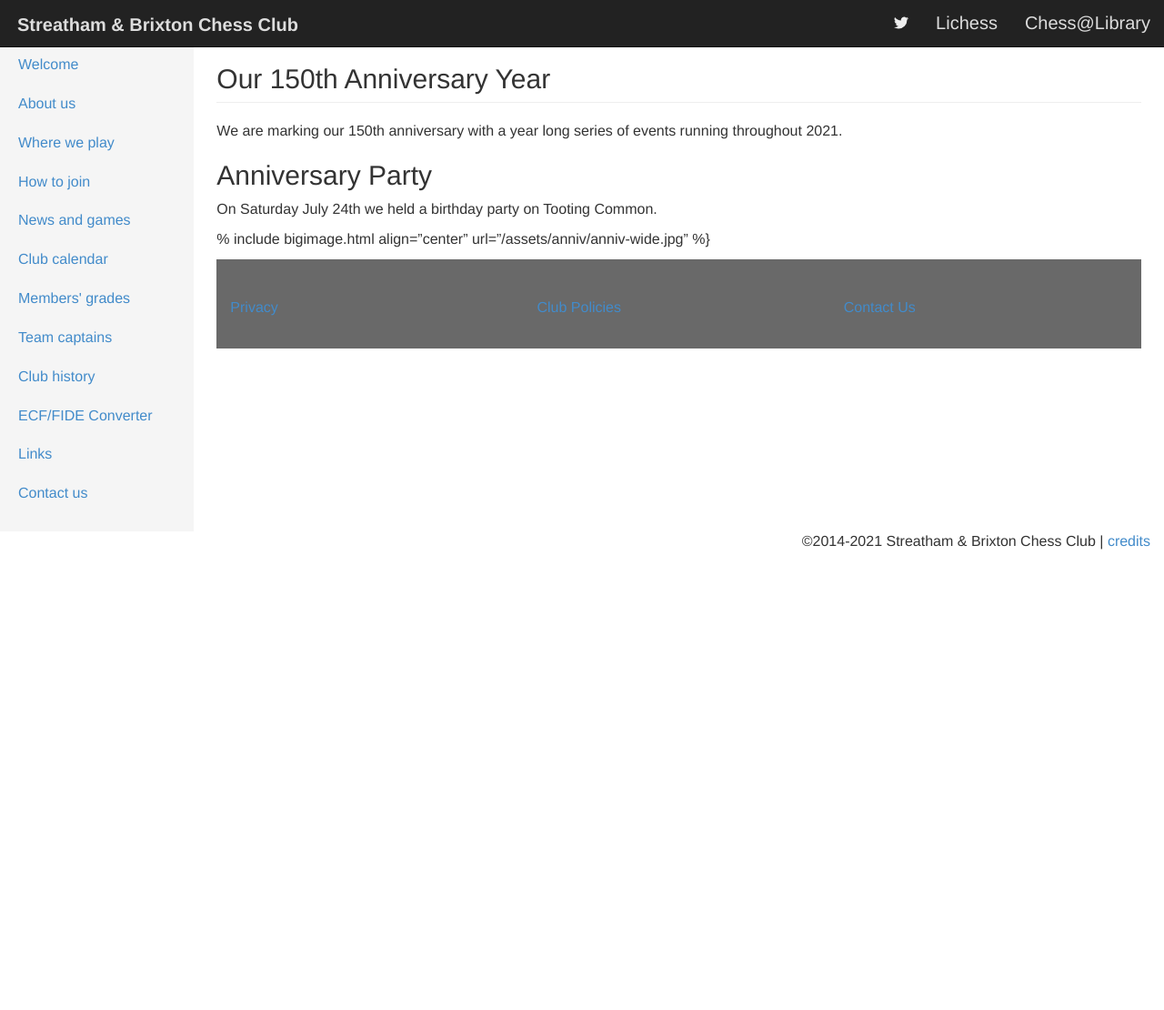
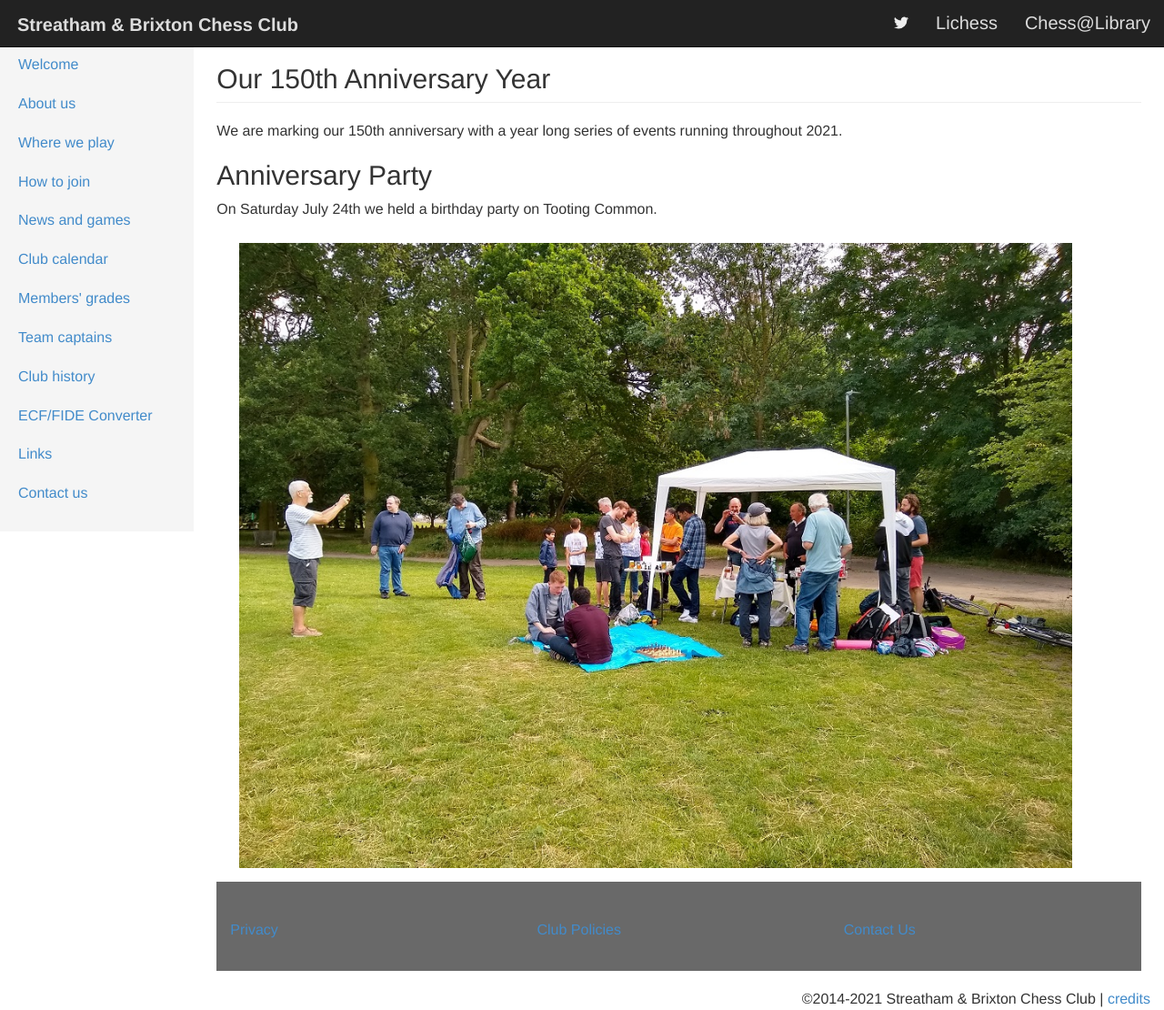
Before and after one commit to streathamchess/streathamchess.github.io, a Jekyll site: the page built from anniversary.md, in a window 1280 px wide and 1110 px high. Shown: the whole window at 91% size. Built offline with Jekyll 4.4.1, drawn with Linux system fonts in a browser that asks for light colours; a script that is not in the unit is left out.

Commit message:
Update anniversary.md

```diff
--- a/anniversary.md
+++ b/anniversary.md
@@ -9,4 +9,4 @@ We are marking our 150th anniversary with a year long series of events running t
 
 On Saturday July 24th we held a birthday party on Tooting Common.
 
-% include bigimage.html align="center" url="/assets/anniv/anniv-wide.jpg" %}
+{% include bigimage.html align="center" url="/assets/anniv/anniv-wide.jpg" %}
```
